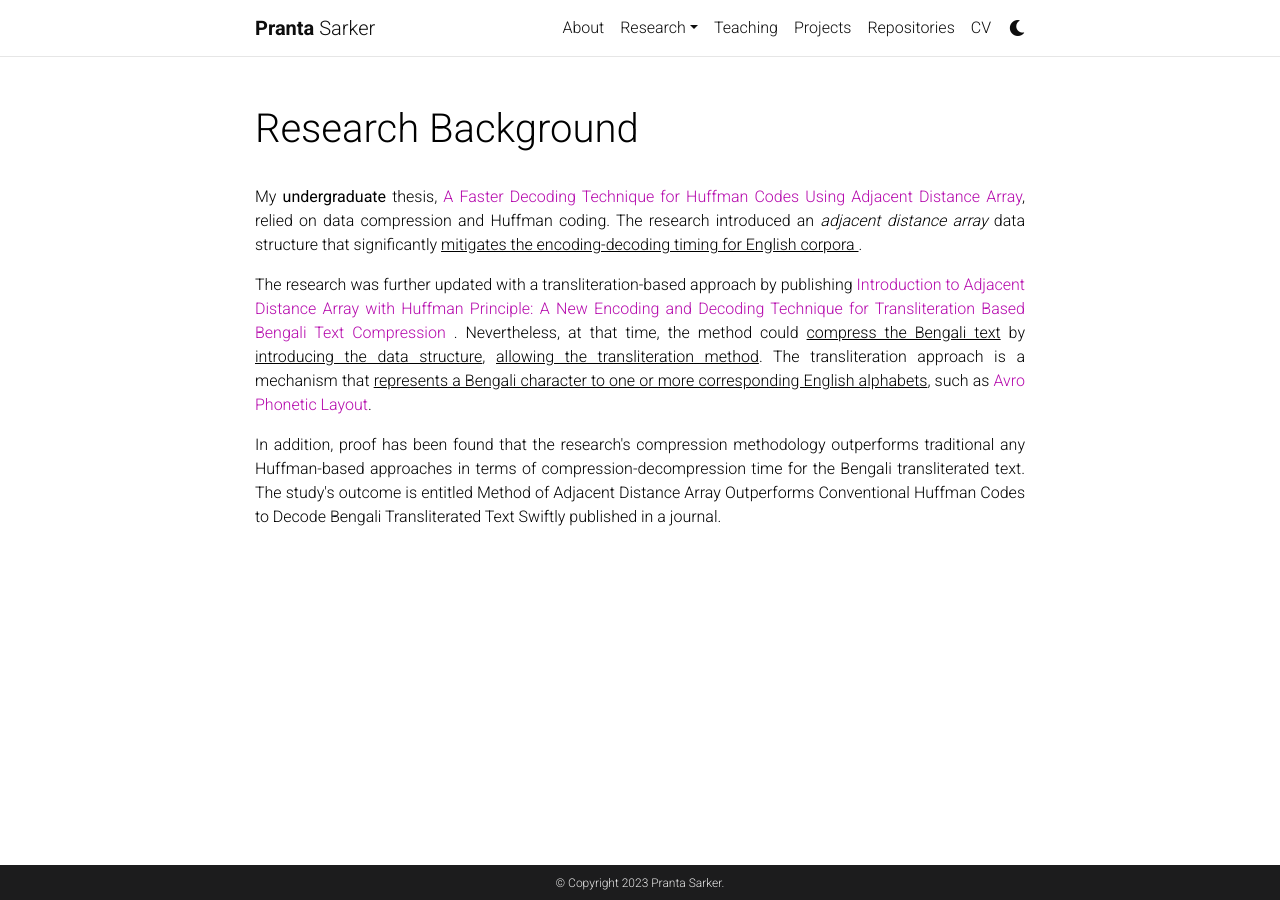
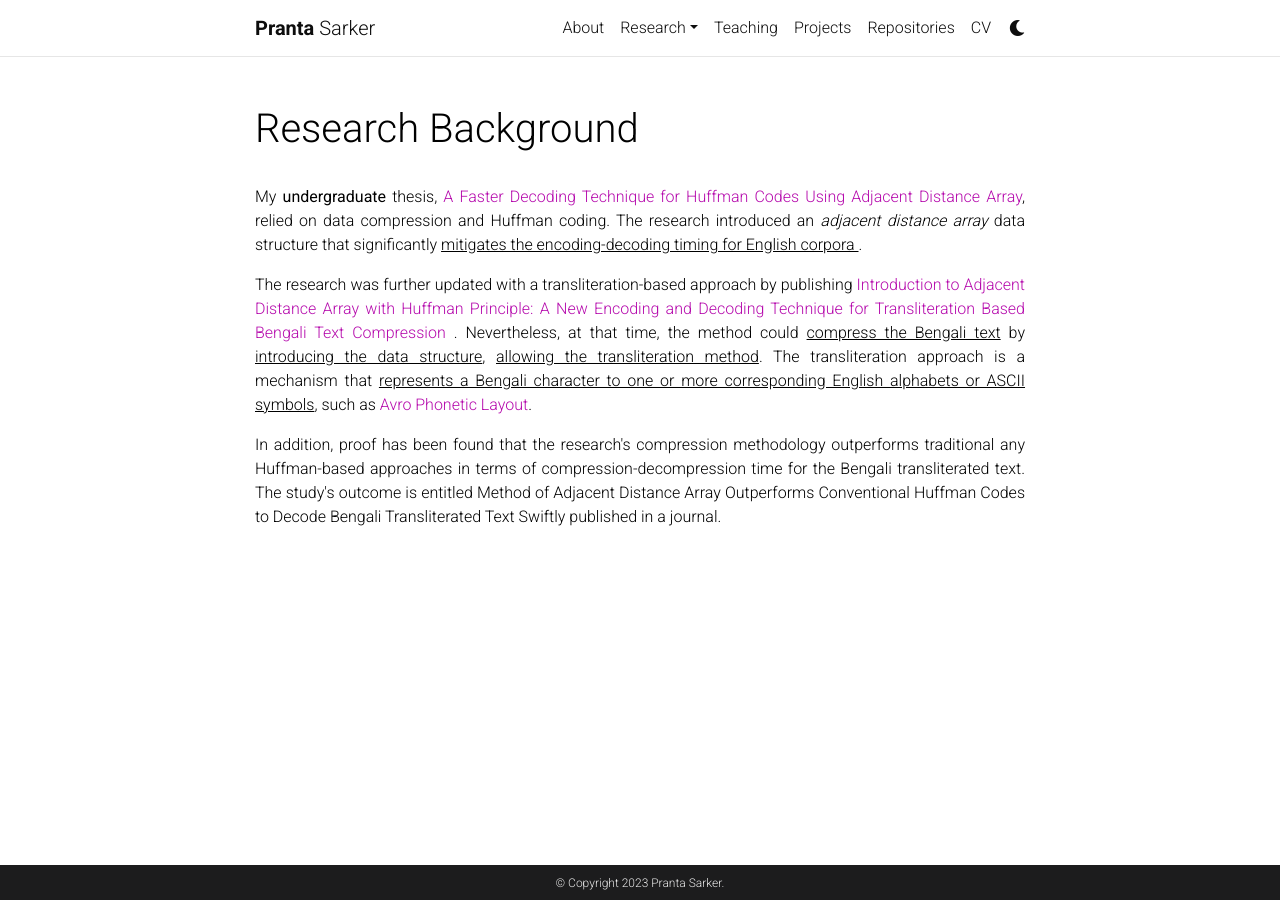
Before and after one commit to psarkerbd/psarkerbd.github.io, a Jekyll site: the page built from _pages/background.md, in a window 1280 px wide. Built offline with Jekyll 4.4.1, drawn with Linux system fonts in a browser that asks for light colours; comment, search, counter and statistics services are not loaded; a style sheet for code colours, icons or effects is not loaded.

Commit message:
Update background.md

```diff
--- a/_pages/background.md
+++ b/_pages/background.md
@@ -9,7 +9,7 @@ My <b>undergraduate</b> thesis, <a href='https://link.springer.com/chapter/10.10
 </p>
 
 <p style="text-align: justify">
-The research was further updated with a transliteration-based approach by publishing <a href='https://link.springer.com/chapter/10.1007/978-981-33-4299-6_45'>Introduction to Adjacent Distance Array with Huffman Principle: A New Encoding and Decoding Technique for Transliteration Based Bengali Text Compression </a>. Nevertheless, at that time, the method could <u>compress the Bengali text</u> by <u>introducing the data structure</u>, <u>allowing the transliteration method</u>. The transliteration approach is a mechanism that <u>represents a Bengali character to one or more corresponding English alphabets</u>, such as <a href='https://www.omicronlab.com/avro-keyboard.html'>Avro Phonetic Layout</a>.
+The research was further updated with a transliteration-based approach by publishing <a href='https://link.springer.com/chapter/10.1007/978-981-33-4299-6_45'>Introduction to Adjacent Distance Array with Huffman Principle: A New Encoding and Decoding Technique for Transliteration Based Bengali Text Compression </a>. Nevertheless, at that time, the method could <u>compress the Bengali text</u> by <u>introducing the data structure</u>, <u>allowing the transliteration method</u>. The transliteration approach is a mechanism that <u>represents a Bengali character to one or more corresponding English alphabets or ASCII symbols</u>, such as <a href='https://www.omicronlab.com/avro-keyboard.html'>Avro Phonetic Layout</a>.
 </p>
 
 <p style="text-align: justify">
```
